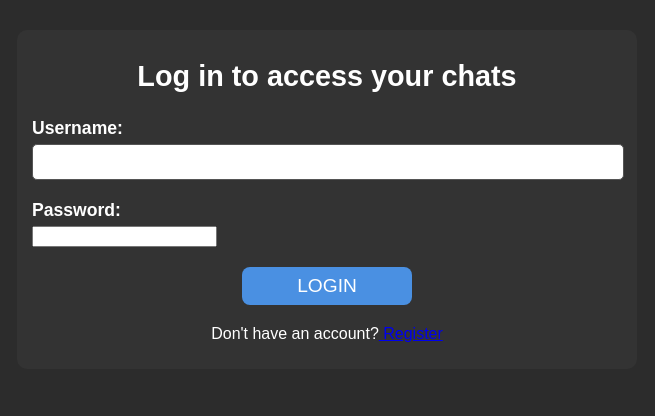
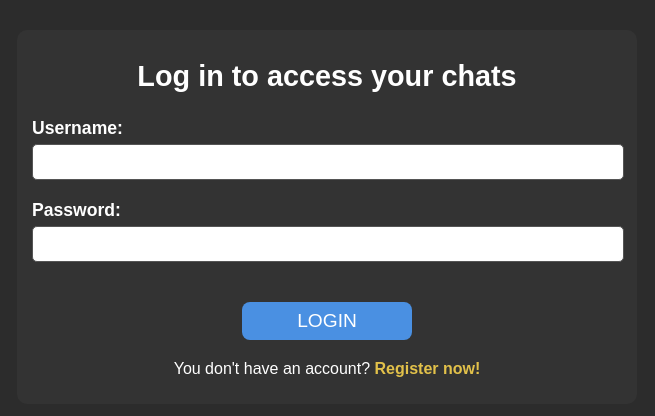
Before and after one commit to SwieciloM/Wassup, a Django app: template users/templates/users/login.html in a window 1280 px wide. Shown: the part 68-484 px from the top of the page, without its empty margins (313-968 px from the left). Run offline with Django 3.2, Linux system fonts and the light colour scheme; the template is opened without the code that fills it, so the values that code supplies are empty, except form fields; tables that the repository leaves empty hold one stand-in row (values such as "Sample post"); form fields are guessed from the names that the template uses; some web fonts are replaced.

Commit message:
Login and register page restyled

```diff
--- a/static/css/style.css
+++ b/static/css/style.css
@@ -615,7 +615,7 @@ input:checked + .fav-toggle-label:before {
 .form-group {
   padding-left: 5px;
   padding-right: 5px;
-  margin-bottom: 20px;
+  padding-bottom: 20px;
 }
 
 .form-group label {
@@ -672,6 +672,7 @@ input:checked + .fav-toggle-label:before {
   cursor: pointer;
 }
 
+.form-group input[type="password"],
 .form-group input[type="text"] {
   width: 97.3%;
   min-width: 382px;
@@ -787,3 +788,41 @@ input:checked + .fav-toggle-label:before {
 .submit-button:hover {
   background-color: #3c76b9;
 }
+
+.form-group small ul {
+  margin-bottom: 0;
+}
+
+.no-account-message {
+  text-align: center;
+  font-size: 1em;
+  margin-top: 20px;
+}
+
+.no-account-message a {
+  color: #e2c14a; /* Or any color you prefer */
+  text-decoration: none;
+  font-weight: bold;
+  transition: color 0.3s ease;
+}
+
+.no-account-message a:hover {
+  color: #b79310; /* Darker shade on hover */
+}
+
+.already-account-message {
+  text-align: center;
+  font-size: 1em;
+  margin-top: 20px;
+}
+
+.already-account-message a {
+  color: #30c830;
+  text-decoration: none;
+  font-weight: bold;
+  transition: color 0.3s ease;
+}
+
+.already-account-message a:hover {
+  color: #0a980a;
+}
--- a/users/templates/users/login.html
+++ b/users/templates/users/login.html
@@ -38,6 +38,10 @@
                 <button type="submit" class="submit-button">LOGIN</button>
             </div>
         </form>
-        <p style="text-align: center">Don't have an account?<a href="{% url 'register' %}"> Register</a></p>
+
+        <p class="no-account-message">
+            You don't have an account?
+            <a href="{% url 'register' %}">Register now!</a>
+        </p>
     </div>
 {% endblock %}
--- a/users/templates/users/register.html
+++ b/users/templates/users/register.html
@@ -45,5 +45,10 @@
                 <button type="submit" class="submit-button">REGISTER</button>
             </div>
         </form>
+
+        <p class="already-account-message">
+            Already have an account?
+            <a href="{% url 'login' %}">Sign in!</a>
+        </p>
     </div>
 {% endblock %}
```
